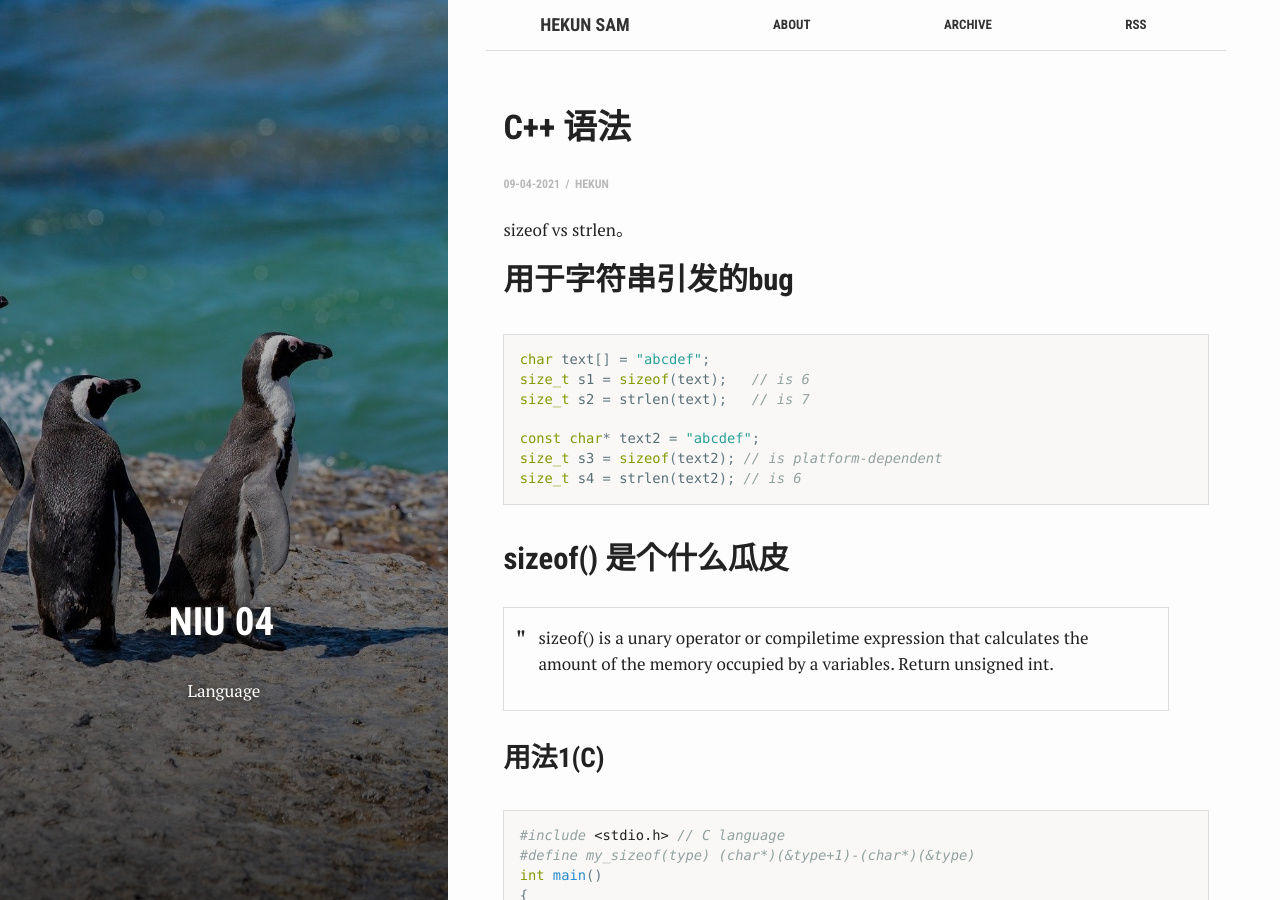
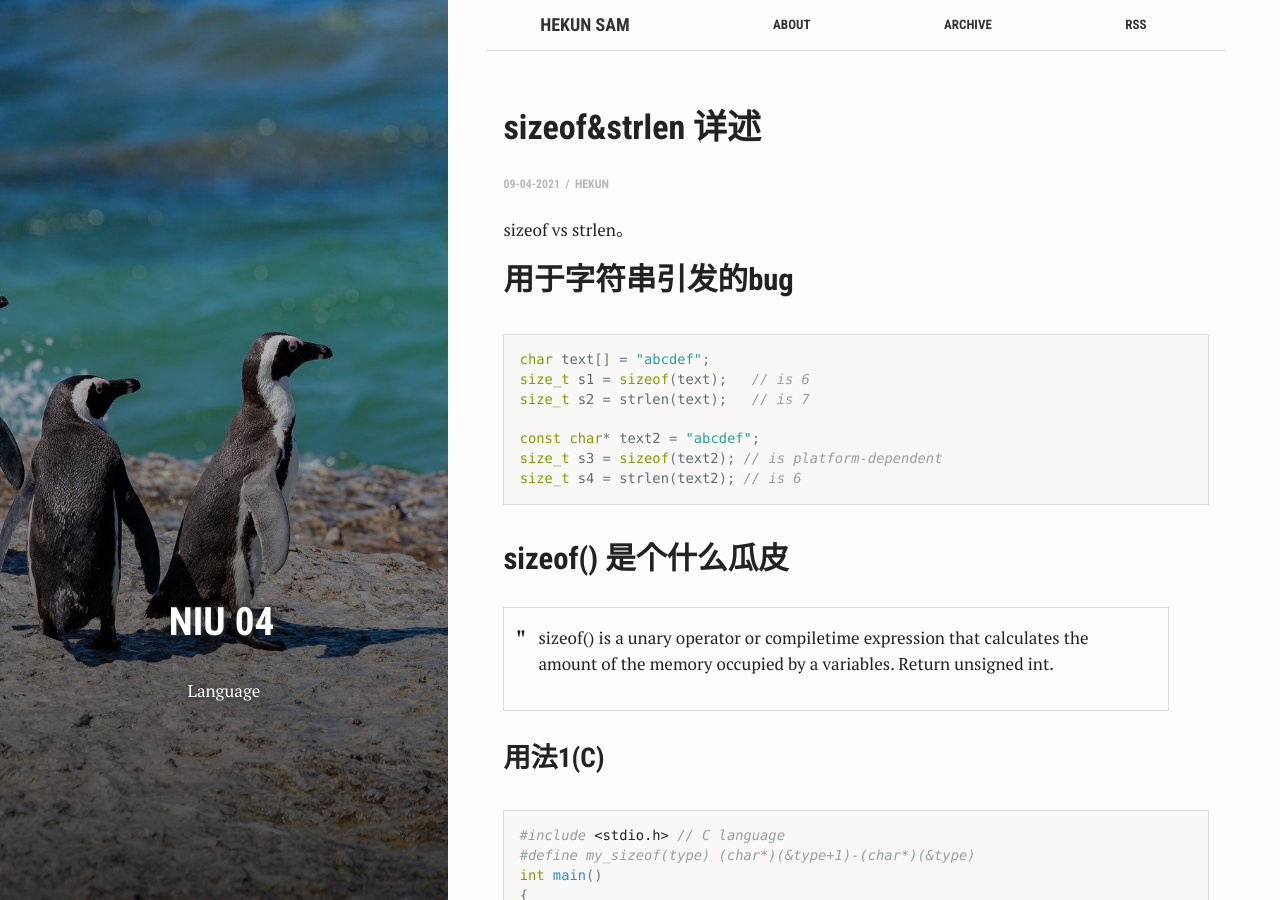
Before and after one commit to yalisandsoso/yalisandsoso.github.io, a Jekyll site: the page built from _posts/2021-04-09-sizeof&strlen 详述.md, in a window 1280 px wide and 900 px high. Built offline with Jekyll 4.4.1, drawn with Linux system fonts in a browser that asks for light colours.

Commit message:
no message

```diff
--- a/_posts/2021-04-09-sizeof&strlen 详述.md
+++ b/_posts/2021-04-09-sizeof&strlen 详述.md
@@ -1,8 +1,8 @@
 ---
 bg: "tools.jpg"
 layout: post
-title:  C++ 语法
-crawlertitle: C++ 语法
+title:  sizeof&strlen 详述
+crawlertitle: sizeof&strlen 详述
 summary: Language
 date:   2021-04-09
 categories: C++
```
Also changed, not shown: _posts/2021-03-31-C++ 基础特性.md (renamed from _posts/2021-03-31-C++ 基础.md, +3 -5 lines).
